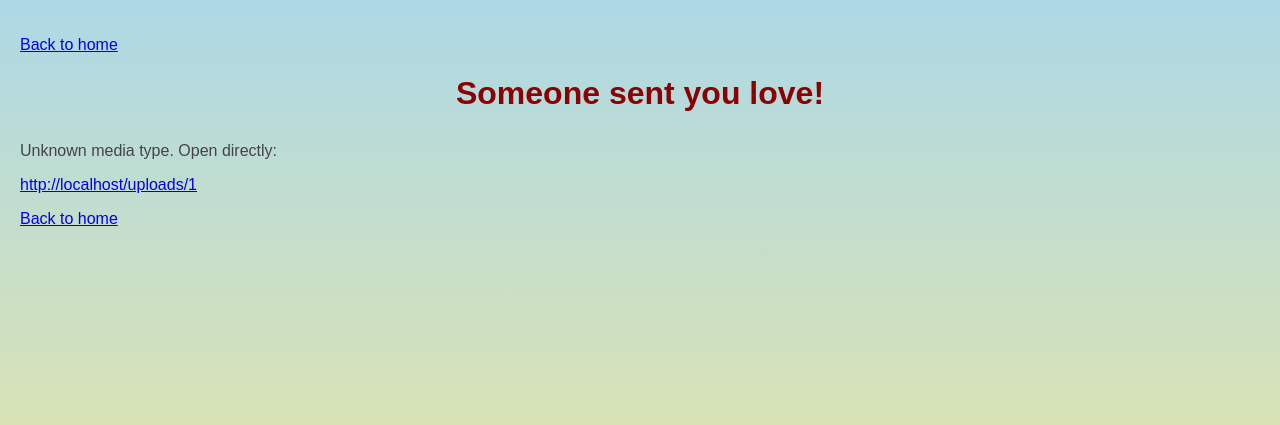
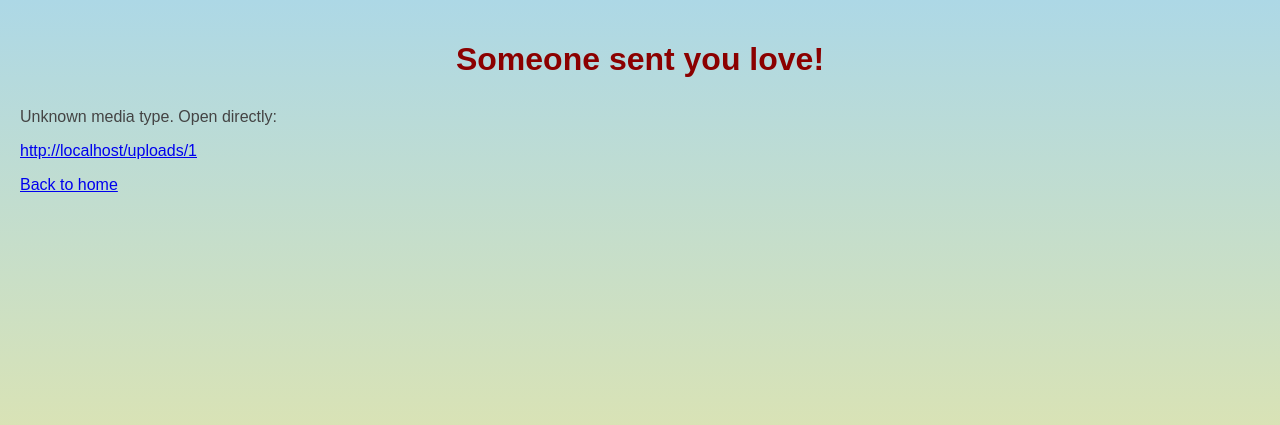
Before and after one commit to picture-memories/Love-Frame, a Flask app: page /view/1 in a window 1280 px wide. Shown: the top 425 px of the page. Run offline with Flask 3, Linux system fonts and the light colour scheme.

Commit message:
Update view_media.html

```diff
--- a/templates/view_media.html
+++ b/templates/view_media.html
@@ -6,7 +6,6 @@
     <link rel="stylesheet" href="{{ url_for('static', filename='styles.css') }}">
 </head>
 <body>
-    <p><a href="/">Back to home</a></p>
     <h1>Someone sent you love!</h1>
 
     {% if media_url %}
```
